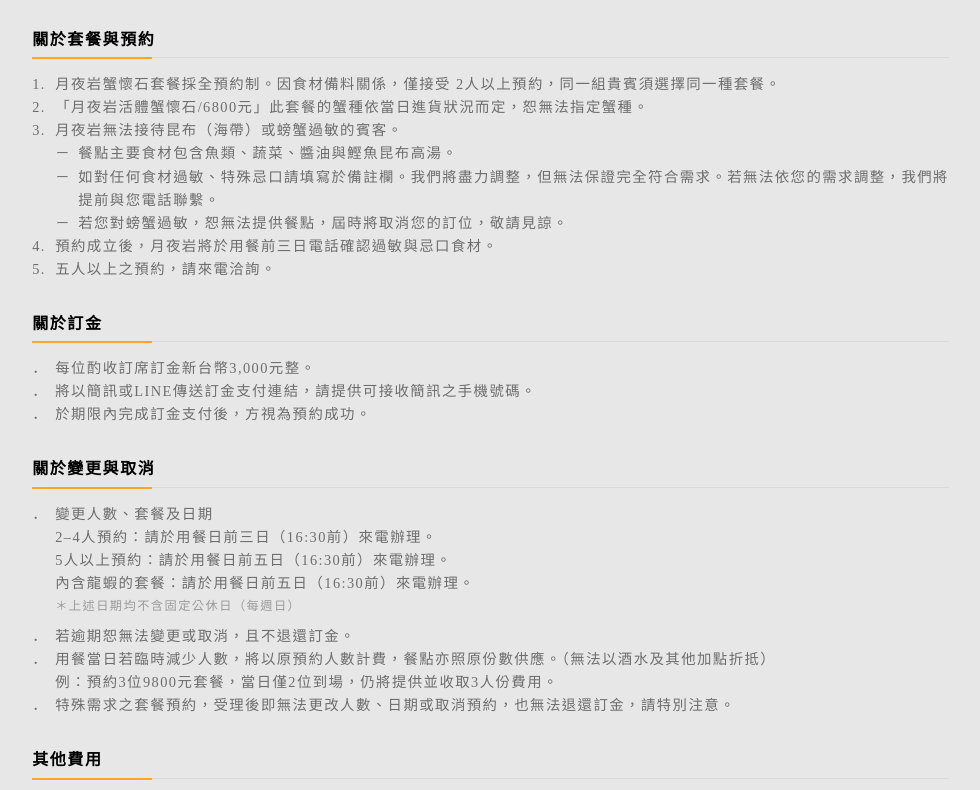
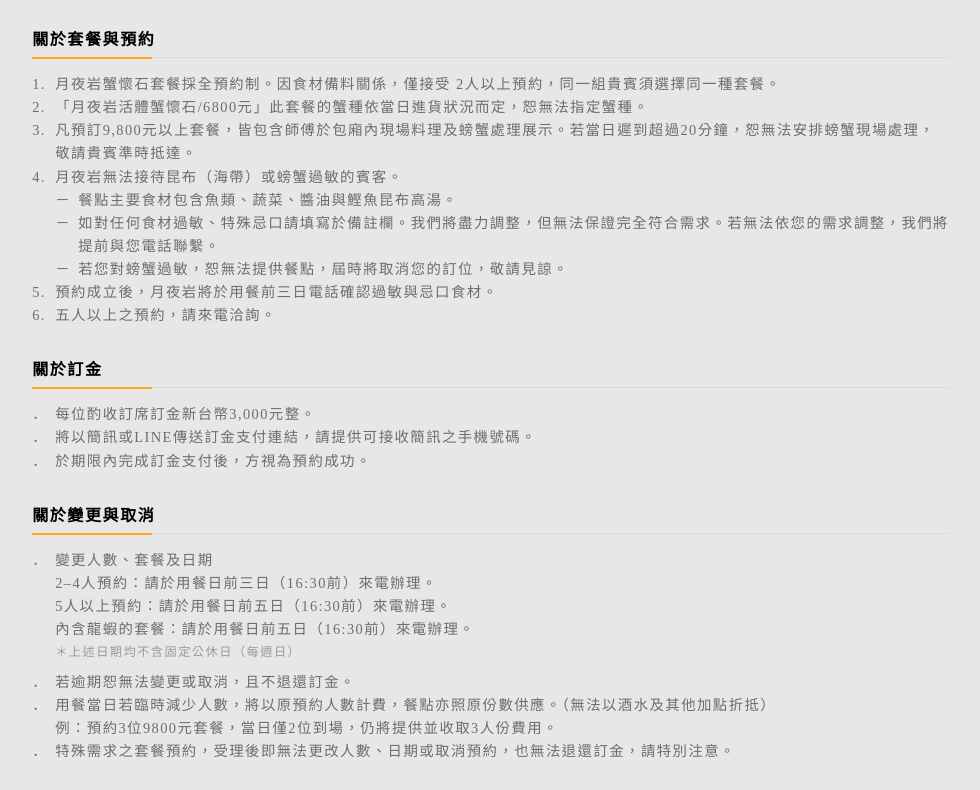
Before and after one commit to tsukiyoiwa/tsukiyoiwa.github.io, a plain HTML site: page reservation.html in a window 1280 px wide. Shown: the part 748-1538 px from the top of the page, without its empty margins (212-1192 px from the left). Drawn offline with nearby package versions, Linux system fonts and the light colour scheme.

```diff
--- a/reservation.html
+++ b/reservation.html
@@ -48,12 +48,13 @@
                 <div class="content_p list">
                     <span class="li l0"><span class="mk">1.</span><span>月夜岩蟹懷石套餐採全預約制。因食材備料關係，僅接受 2人以上預約，同一組貴賓須選擇同一種套餐。</span></span>
                     <span class="li l0"><span class="mk">2.</span><span>「月夜岩活體蟹懷石/6800元」此套餐的蟹種依當日進貨狀況而定，恕無法指定蟹種。</span></span>
-                    <span class="li l0"><span class="mk">3.</span><span>月夜岩無法接待昆布（海帶）或螃蟹過敏的賓客。</span></span>
+                    <span class="li l0"><span class="mk">3.</span><span>凡預訂9,800元以上套餐，皆包含師傅於包廂內現場料理及螃蟹處理展示。若當日遲到超過20分鐘，恕無法安排螃蟹現場處理，敬請貴賓準時抵達。</span></span>
+                    <span class="li l0"><span class="mk">4.</span><span>月夜岩無法接待昆布（海帶）或螃蟹過敏的賓客。</span></span>
                     <span class="li l1"><span class="mk">－</span><span>餐點主要食材包含魚類、蔬菜、醬油與鰹魚昆布高湯。</span></span>
                     <span class="li l1"><span class="mk">－</span><span>如對任何食材過敏、特殊忌口請填寫於備註欄。我們將盡力調整，但無法保證完全符合需求。若無法依您的需求調整，我們將提前與您電話聯繫。</span></span>
                     <span class="li l1"><span class="mk">－</span><span>若您對螃蟹過敏，恕無法提供餐點，屆時將取消您的訂位，敬請見諒。</span></span>
-                    <span class="li l0"><span class="mk">4.</span><span>預約成立後，月夜岩將於用餐前三日電話確認過敏與忌口食材。</span></span>
-                    <span class="li l0"><span class="mk">5.</span><span>五人以上之預約，請來電洽詢。</span></span>
+                    <span class="li l0"><span class="mk">5.</span><span>預約成立後，月夜岩將於用餐前三日電話確認過敏與忌口食材。</span></span>
+                    <span class="li l0"><span class="mk">6.</span><span>五人以上之預約，請來電洽詢。</span></span>
                 </div>
 
                 <p class="content_p bold">關於訂金</p>
```
Also changed, not shown: Json/EN_news.json (+5 -0 lines).
